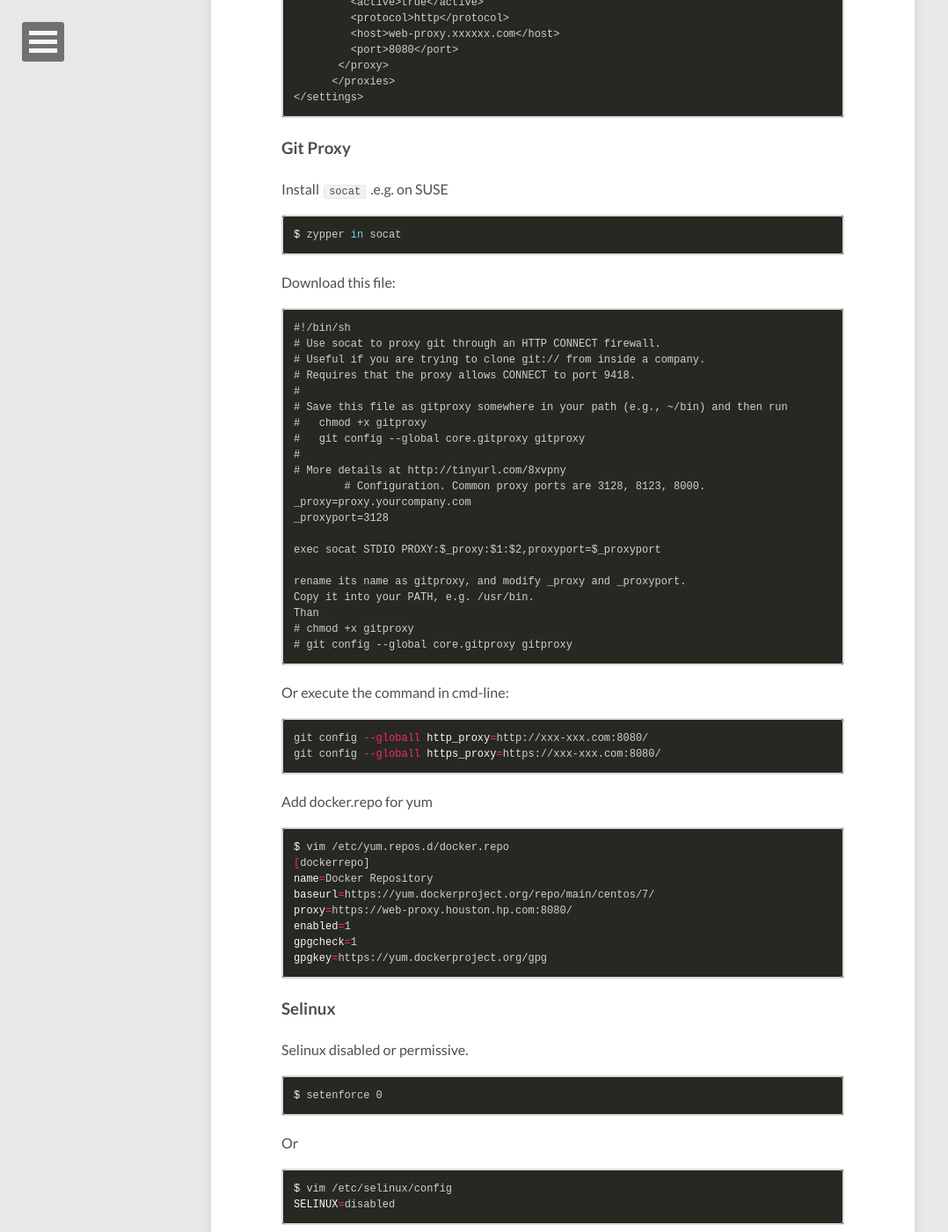
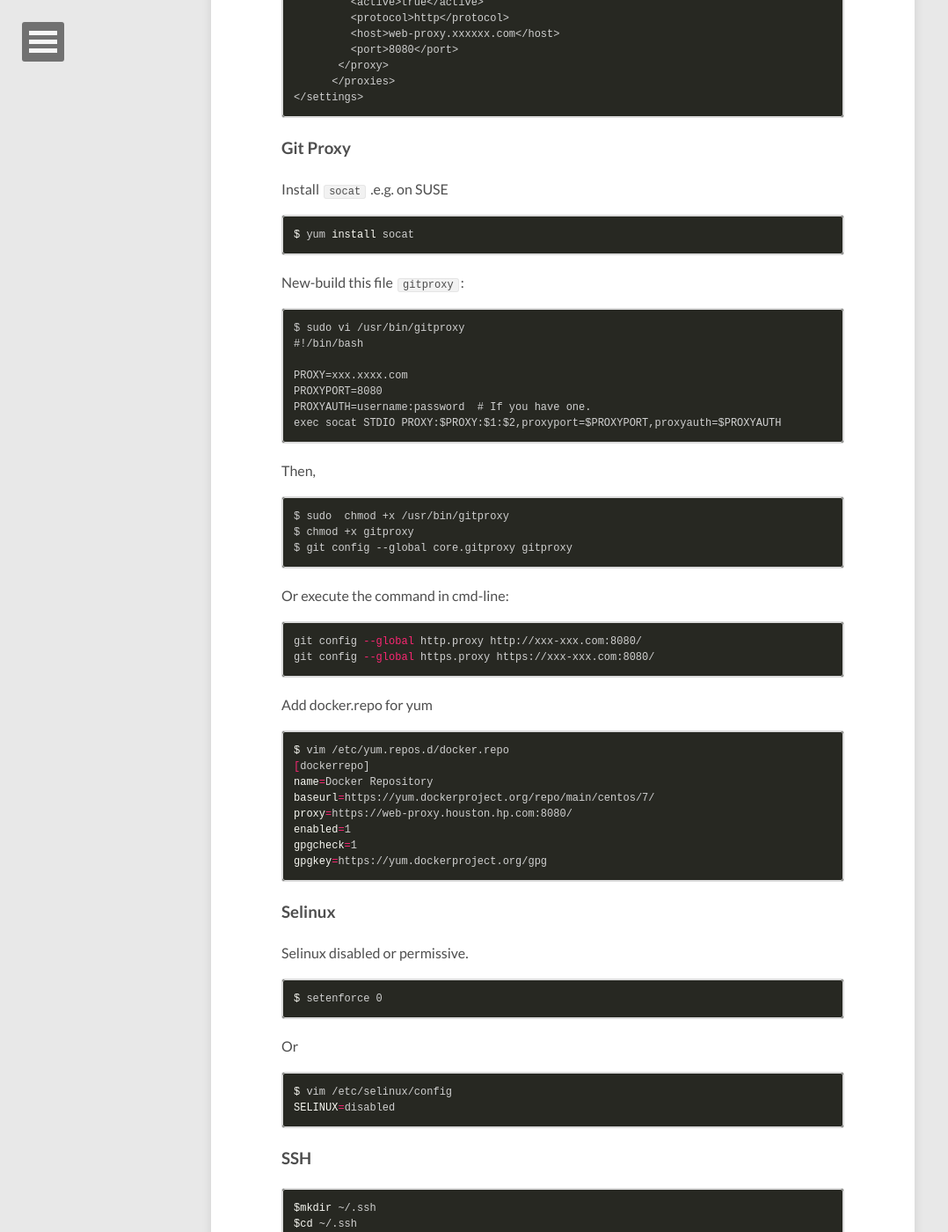
Before and after one commit to zhe-sun/zhe-sun.github.io, a Jekyll site: the page built from _posts/2016-04-17-Configure_and_Install_Mesos.md, in a window 1280 px wide and 1400 px high, scrolled down 1677 px. Shown: the whole window at 88% size, without its empty margins (0-1078 px from the left). Built offline with Jekyll 4.4.1, drawn with Linux system fonts in a browser that asks for light colours; nearby versions of some CDN libraries; comment, search, counter and statistics services are not loaded.

Commit message:
Modify the 'git proxy'

````diff
--- a/_posts/2016-04-17-Configure_and_Install_Mesos.md
+++ b/_posts/2016-04-17-Configure_and_Install_Mesos.md
@@ -86,40 +86,32 @@ $ cat ${HOME}/.m2/settings.xml
 Install `socat` .e.g. on SUSE
 
 ```bash
-$ zypper in socat
+$ yum install socat
 ```
 
-Download this file:
+New-build this file `gitproxy`:
 
 ```
-#!/bin/sh
-# Use socat to proxy git through an HTTP CONNECT firewall.
-# Useful if you are trying to clone git:// from inside a company.
-# Requires that the proxy allows CONNECT to port 9418.
-#
-# Save this file as gitproxy somewhere in your path (e.g., ~/bin) and then run
-#   chmod +x gitproxy
-#   git config --global core.gitproxy gitproxy
-#
-# More details at http://tinyurl.com/8xvpny
-	# Configuration. Common proxy ports are 3128, 8123, 8000.
-_proxy=proxy.yourcompany.com
-_proxyport=3128
+$ sudo vi /usr/bin/gitproxy
+#!/bin/bash
 
-exec socat STDIO PROXY:$_proxy:$1:$2,proxyport=$_proxyport
-
-rename its name as gitproxy, and modify _proxy and _proxyport.
-Copy it into your PATH, e.g. /usr/bin.
-Than
-# chmod +x gitproxy
-# git config --global core.gitproxy gitproxy
+PROXY=xxx.xxxx.com
+PROXYPORT=8080
+PROXYAUTH=username:password  # If you have one.
+exec socat STDIO PROXY:$PROXY:$1:$2,proxyport=$PROXYPORT,proxyauth=$PROXYAUTH
+```
+Then,
+```
+$ sudo  chmod +x /usr/bin/gitproxy
+$ chmod +x gitproxy
+$ git config --global core.gitproxy gitproxy
 ```
 
 Or execute the command in cmd-line:
 
 ```bash
-git config --globall http_proxy=http://xxx-xxx.com:8080/
-git config --globall https_proxy=https://xxx-xxx.com:8080/
+git config --global http.proxy http://xxx-xxx.com:8080/
+git config --global https.proxy https://xxx-xxx.com:8080/
 ```
 
 Add docker.repo for yum
````
